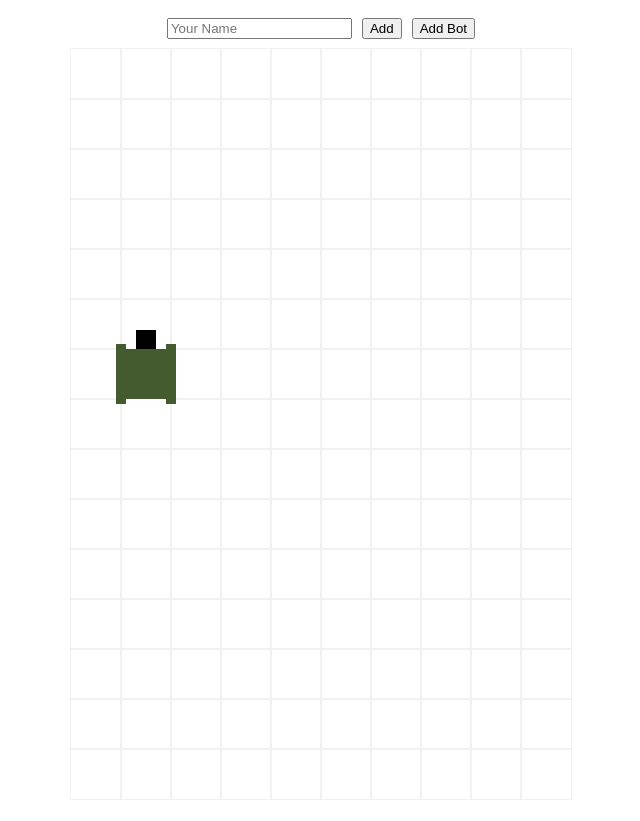
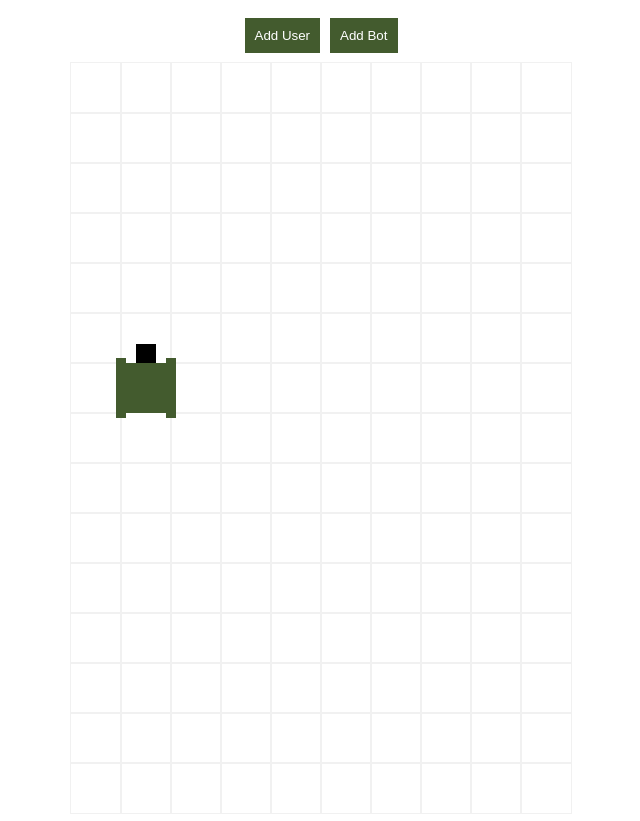
Before and after one commit to DalerHalimov/tank, a website: page tanks.html in a window 1280 px wide. Shown: the whole page, without its empty margins (319-959 px from the left). Drawn offline with Linux system fonts and the light colour scheme.

Commit message:
refactor

```diff
--- a/tanks.html
+++ b/tanks.html
@@ -69,13 +69,21 @@
         .point.tank.down {
             transform: rotate(180deg);
         }
+
+        .primary {
+            background: #435b2e;
+            color: #fff;
+            border: none;
+            height: 35px;
+            padding: 0 10px;
+            cursor: pointer;
+        }
     </style>
 </head>
 <body>
 <div class="user-holder">
-    <input id="input" class="input-field" type="text" placeholder="Your Name">
-    <button class="add-tank">Add</button>
-    <button class="add-bot">Add Bot</button>
+    <button class="add-tank primary">Add User</button>
+    <button class="add-bot primary">Add Bot</button>
 </div>
 <div class="map">
 </div>
@@ -97,8 +105,8 @@
     const arrRef = ref(db, 'points');
 
 
-    document.querySelector('.add-tank').addEventListener('click', (evt) => {
-        createTank(evt.currentTarget.previousElementSibling.value)
+    document.querySelector('.add-tank').addEventListener('click', () => {
+        createTank()
     });
     document.querySelector('.add-bot').addEventListener('click', () => {
         moveBots();
@@ -111,10 +119,6 @@
     let rows = 10;
     let columns = 15;
     let pointSize = 50;
-
-    function loadUser() {
-        user = localStorage.getItem('tank-id');
-    }
 
     function getPoints() {
         if (offline) {
@@ -190,13 +194,13 @@
         });
     }
 
-    function createTank(name, bot = false) {
+    function createTank(bot = false) {
         if (!bot) {
-            user = name;
+            user = String(Date.now());
             localStorage.setItem('tank-id', user);
         }
         let pos = Math.floor(Math.random() * (rows * columns - 1 + 1)) + 1;
-        const tank = {p: pos, dir: 'up', type: 'tank', id: bot ? String(Date.now()) : name, bot: bot, interval: 0};
+        const tank = {p: pos, dir: 'up', type: 'tank', id: bot ? String(Date.now()) : user, bot: bot, interval: 0};
         points.push(tank);
         updatePoints();
     }
@@ -278,7 +282,7 @@
     }
 
     function moveBots() {
-        createTank('', true);
+        createTank(true);
         let tanks = points.filter((point) => point.bot);
         tanks.forEach((tank) => {
             if (tank.interval === 0) {
@@ -316,7 +320,6 @@
     });
     createMap();
     getPoints();
-    loadUser();
     moveBots();
 </script>
 </body>
```
